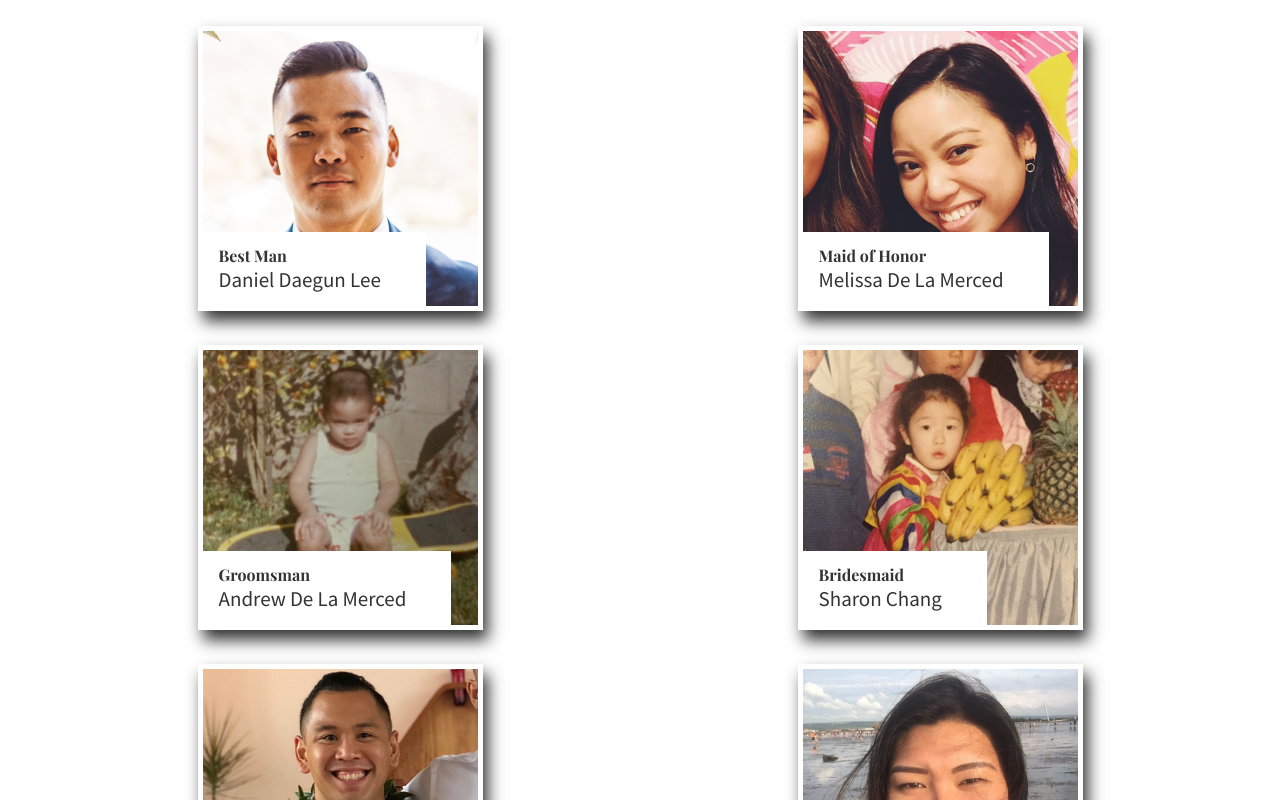
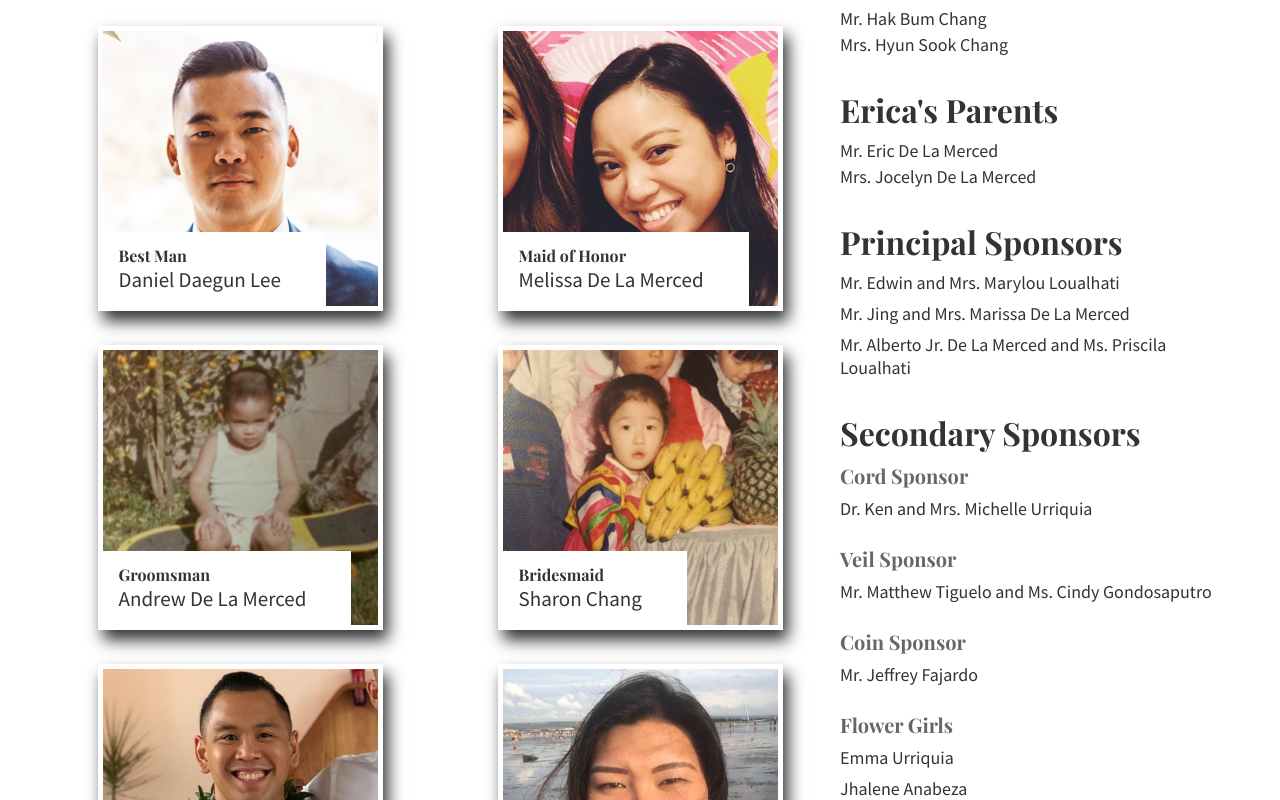
Before and after one commit to imthatguydavid/changdup, a React (Create React App) app: page /Wedding-Party in a window 1280 px wide. Shown: the part 240-1040 px from the top of the page. Built offline with nearby package versions, Linux system fonts and the light colour scheme.

Commit message:
add parents and sponsors

```diff
--- a/src/components/WeddingParty/WeddingParty.js
+++ b/src/components/WeddingParty/WeddingParty.js
@@ -28,6 +28,46 @@ class WeddingParty extends React.Component {
               <Party title='Bridesmaid' name='Cheryl Directo' image={require('../../static/cheryl.png')} />
             </div>
           </div>
+          <div className={styles.singleColumn}>
+            <div className={styles.parentContainer}>
+              <h3 className={styles.parentTitle}>Joseph's Parents</h3>
+              <p className={styles.parents}>Mr. Hak Bum Chang</p>
+              <p className={styles.parents}>Mrs. Hyun Sook Chang</p>
+            </div>
+            <div className={styles.parentContainer}>
+              <h3 className={styles.parentTitle}>Erica's Parents</h3>
+              <p className={styles.parents}>Mr. Eric De La Merced</p>
+              <p className={styles.parents}>Mrs. Jocelyn De La Merced</p>
+            </div>
+            <div className={styles.sponsorContainer}>
+              <h3 className={styles.sponsorTitle}>Principal Sponsors</h3>
+              <p>Mr. Edwin and Mrs. Marylou Loualhati</p>
+              <p>Mr. Jing and Mrs. Marissa De La Merced</p>
+              <p>Mr. Alberto Jr. De La Merced and Ms. Priscila Loualhati</p>
+            </div>
+            <h3 className={styles.sponsorTitle}>Secondary Sponsors</h3>
+            <div className={styles.sponsorContainer}>
+              <p className={styles.secondSponsor}>Cord Sponsor</p>
+              <p>Dr. Ken and Mrs. Michelle Urriquia</p>
+            </div>
+            <div className={styles.sponsorContainer}>
+              <p className={styles.secondSponsor}>Veil Sponsor</p>
+              <p>Mr. Matthew Tiguelo and Ms. Cindy Gondosaputro</p>
+            </div>
+            <div className={styles.sponsorContainer}>
+              <p className={styles.secondSponsor}>Coin Sponsor</p>
+              <p>Mr. Jeffrey Fajardo</p>
+            </div>
+            <div className={styles.sponsorContainer}>
+              <p className={styles.secondSponsor}>Flower Girls</p>
+              <p>Emma Urriquia</p>
+              <p>Jhalene Anabeza</p>
+            </div>
+            <div className={styles.sponsorContainer}>
+              <p className={styles.secondSponsor}>Ring Bearer</p>
+              <p>Elliott Urriquia </p>
+            </div>
+          </div>
         </div>
       </div>
     )
--- a/src/components/WeddingParty/index.module.scss
+++ b/src/components/WeddingParty/index.module.scss
@@ -17,6 +17,27 @@
     flex-direction: column;
     justify-content: center;
 }
+.singleColumn {
+    flex: 1;
+}
+
+.parentContainer {
+    p {
+        margin: 3px 0;
+    }
+}
+.sponsorContainer {
+    p {
+        margin: 8px 0;
+    }
+    .secondSponsor {
+        font-weight: 800;
+        font-size: 1.25rem;
+        color: #666;
+        font-family: 'Playfair Display', serif;
+    }
+    margin-bottom: 25px;
+}
 
 .title {
     font-size: 30px;
```
Also changed, not shown: src/static/russ.png.
